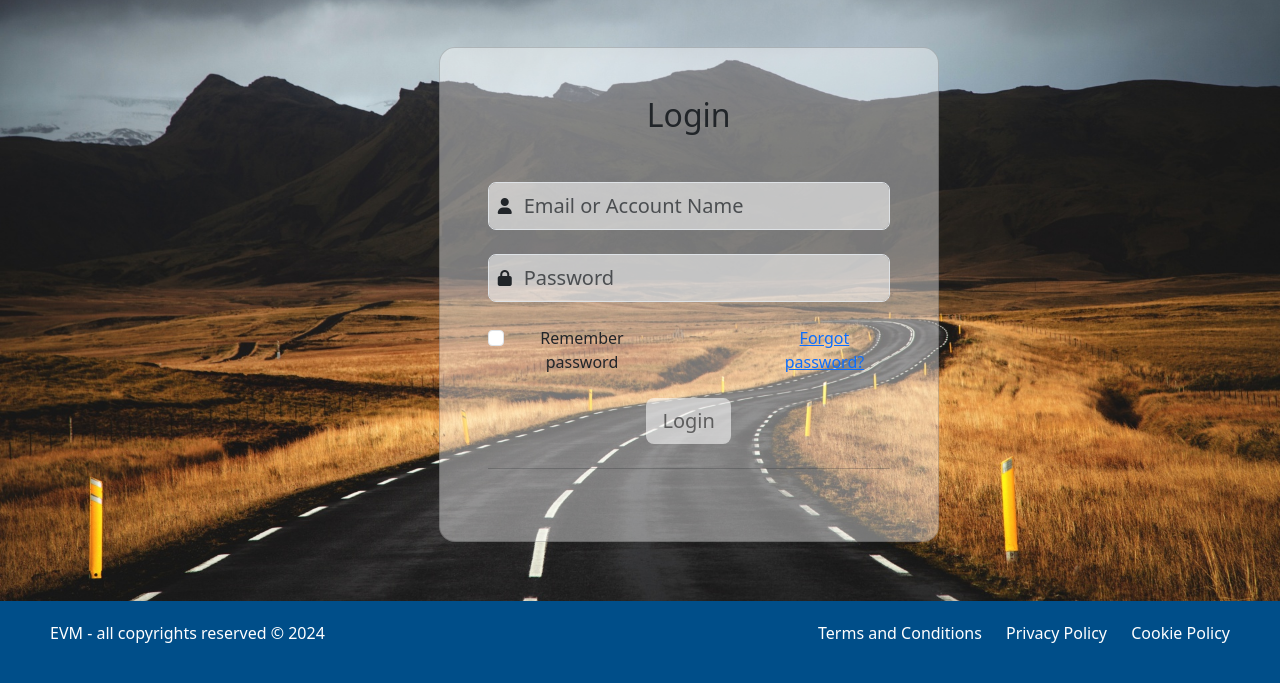
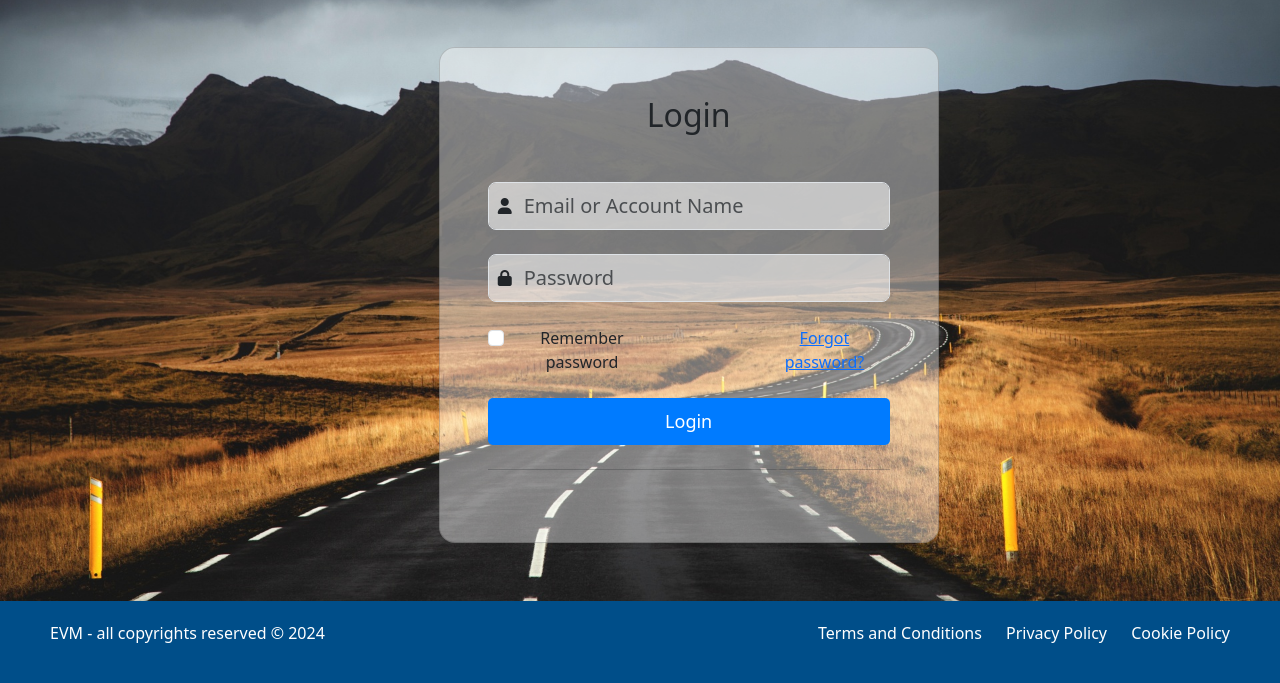
Before and after one commit to imran072/request-forum-app, a Flask app: page /login in a window 1280 px wide. Shown: the part 117-800 px from the top of the page. Run offline with Flask 3, Linux system fonts and the light colour scheme.

Commit message:
added styles for signup page, will keep working on refining details

```diff
--- a/app/static/css/main_webpage.css
+++ b/app/static/css/main_webpage.css
@@ -395,41 +395,38 @@ button:hover {
     color: #555;
 }
 
-/* styles for login page */
-/* Background */
-#login-s {
-    background-image: url('../img/background.jpg');
-    height: 100vh;
+/* styles for login& signup page */
+/* General styles for background, aligning items in center */
+.sign_up_form, #login-s {
+    background-image: url('../img/background.jpg'); /* Ensure you use an appropriate background image */
     background-size: cover;
     background-position: center;
+    height: 100vh; /* Full viewport height to cover the whole vertical space */
+}
+
+/* Styling the container for vertical and horizontal centering */
+.container.py-5 .h-100 {
+    height: 100%;
+    display: flex;
+    align-items: center;
+    justify-content: center;
+}
+
+/* Card styling for clarity and focus, common to both forms */
+ .card-background {
+    background-color: rgba(255, 255, 255, 0.95); /* Slightly opaque for better readability */
+    border-radius: 15px;
+    box-shadow: 0 4px 8px rgba(0, 0, 0, 0.1);
+    width: 100%;
+    max-width: 500px; /* Control the maximum width of the card */
+    padding: 2rem;
 }
 
 .card.shadow-2-strong {
-    /* CSS properties */
     border-radius: 1rem;
     background-color: rgba(255, 255, 255, 0.411);
     min-width: 500px;
 }
-
-/* Login Panel */
-/* #login-panel {
-    background-color: rgba(255, 255, 255, 0.95);
-    padding: 40px;
-    border-radius: 8px;
-    box-shadow: 0 4px 8px rgba(0, 0, 0, 0.1);
-    width: 360px;
-    margin: auto;
-    position: relative;
-    top: 50%;
-    transform: translateY(-50%);
-} */
-
-/* Form Controls */
-/* #placeholder {
-    margin-bottom: 20px;
-    height: 50px;
-    padding-left: 10px;
-} */
 
 .form-outline.mb-4{
     position: relative;
@@ -462,35 +459,50 @@ a.form-check-label{
     margin-left: 99px;
 }
 
-.btn.btn-primary.btn-lg.btn-block{
-    background-color: rgba(255, 255, 255, 0.561);
-    border: hidden;
-    color: rgba(0, 0, 0, 0.537);
-}
-/* Buttons */
-.login-btn, .google-btn, .facebook-btn {
-    width: 100%;
-    padding: 10px;
-    border: none;
-    border-radius: 5px;
-    margin-bottom: 10px;
+/* Position icons inside input fields, used in both forms */
+.icon-style {
+    position: absolute;
+    left: 15px;
+    top: 50%;
+    transform: translateY(-50%);
+    color: #495057; /* Icon color */
 }
 
-.login-btn {
-    background-color: #007BFF;
-    color: white;
+/* Input field styling, common to both forms */
+.input-style {
+    padding-left: 45px; /* Enough padding to not overlap icons */
+    border: 1px solid #ced4da;
+    height: 48px;
+    font-size: 16px;
+    width: 100%; /* Ensures the input field fills the container */
+    border-radius: 5px;
 }
 
-.google-btn {
-    background-color: #de5246;
+/* Button styling, universal for consistency */
+.btn-primary {
+    width: 100%; /* Full width button */
+    background-color: #007bff;
     color: white;
+    border: none;
+    padding: 10px 0;
+    font-size: 18px;
+    border-radius: 5px;
+    transition: background-color 0.3s ease;
 }
 
-.facebook-btn {
-    background-color: #3b5998;
-    color: white;
+.btn-primary:hover {
+    background-color: #0056b3;
 }
 
-.login-btn:hover, .google-btn:hover, .facebook-btn:hover {
-    opacity: 0.9;
+/* Responsive adjustments
+@media (max-width: 576px) {
+    .card-background {
+        padding: 20px;
+        margin: 10px;
+    }
 }
+#website_logo {
+    height: 100px;
+    width: auto;
+    vertical-align: middle;
+} */
```
